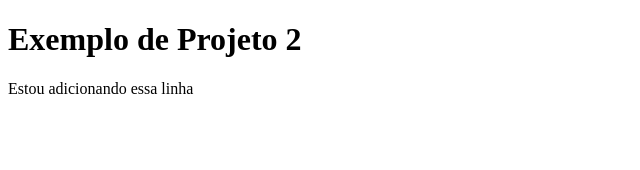
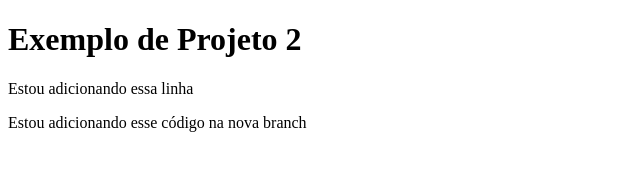
Before and after one commit to flaviogsromeiro/git-exemplo, a plain HTML site: page index.html in a window 1280 px wide. Shown: the whole page, without its empty margins (0-640 px from the left). Drawn offline with Linux system fonts and the light colour scheme.

Commit message:
Adicionando linha

```diff
--- a/index.html
+++ b/index.html
@@ -9,6 +9,8 @@
 <body>
     <h1>Exemplo de Projeto 2</h1>
     <p>Estou adicionando essa linha</p>
+
+    <p>Estou adicionando esse código na nova branch</p>
     <script src="app.js"></script>
 </body>
 </html>
```
